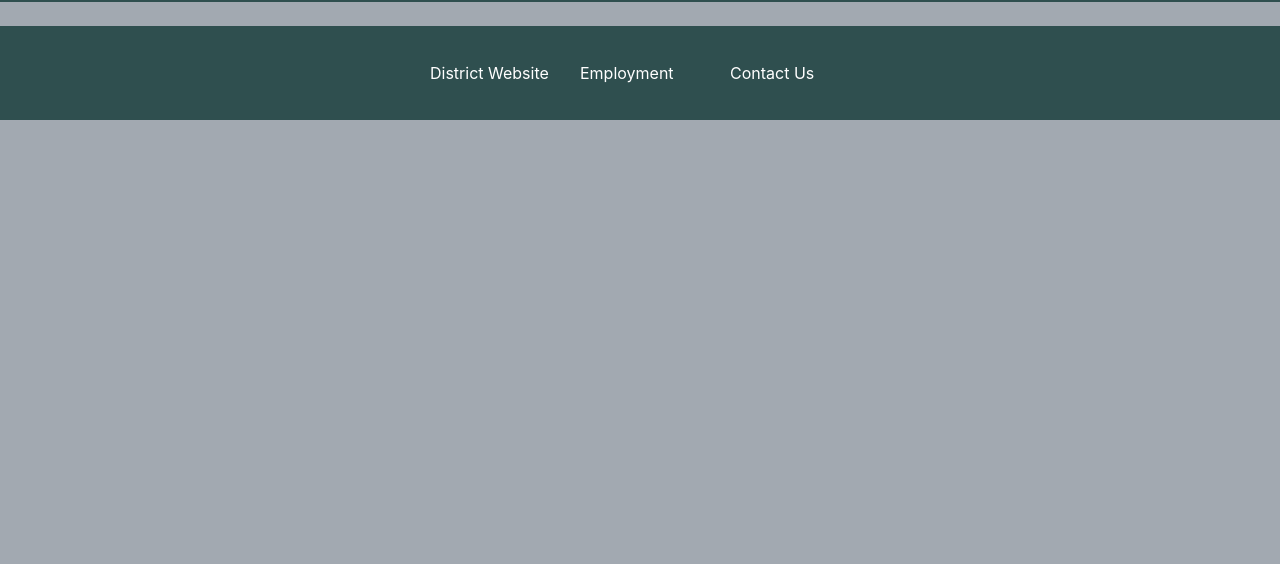
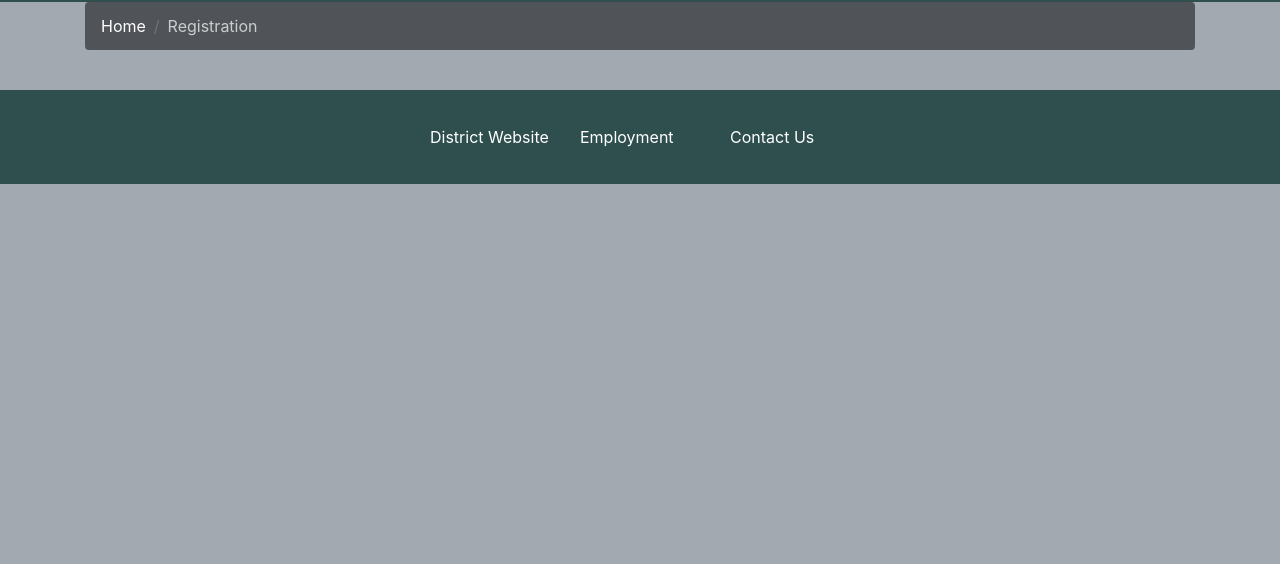
Before and after one commit to ZacharyBallard/S.T.A.G., a website: page registration.html in a window 1280 px wide. Shown: the part 236-800 px from the top of the page. Drawn offline with nearby package versions, Linux system fonts and the light colour scheme; a web font is replaced by a local one.

Commit message:
breadcrumbs

```diff
--- a/css/styles.scss
+++ b/css/styles.scss
@@ -86,3 +86,12 @@ a, a:hover {
     padding: 35px;
     color: white;
 }
+
+.breadcrumb{
+    background-color: $color-black-transparent;
+    color: white;
+
+    .active {
+        color: rgba(255, 255, 255, 0.705);
+    }
+}
--- a/registration.html
+++ b/registration.html
@@ -91,6 +91,18 @@
         </div>
     </nav>
 
+    <!-- breadcrumbs -->
+    <div class="container">
+        <div class="row">
+            <div class="col">
+                <ol class="breadcrumb">
+                    <li class="breadcrumb-item"><a href="index.html">Home</a></li>
+                    <li class="breadcrumb-item active">Registration</li>
+                </ol>
+            </div>
+        </div>
+
+    </div>
 
 <!-- footer -->
 
```
Also changed, not shown: about.html (+12 -0 lines), contact.html (+11 -0 lines), services.html (+12 -0 lines), css/styles.css.
